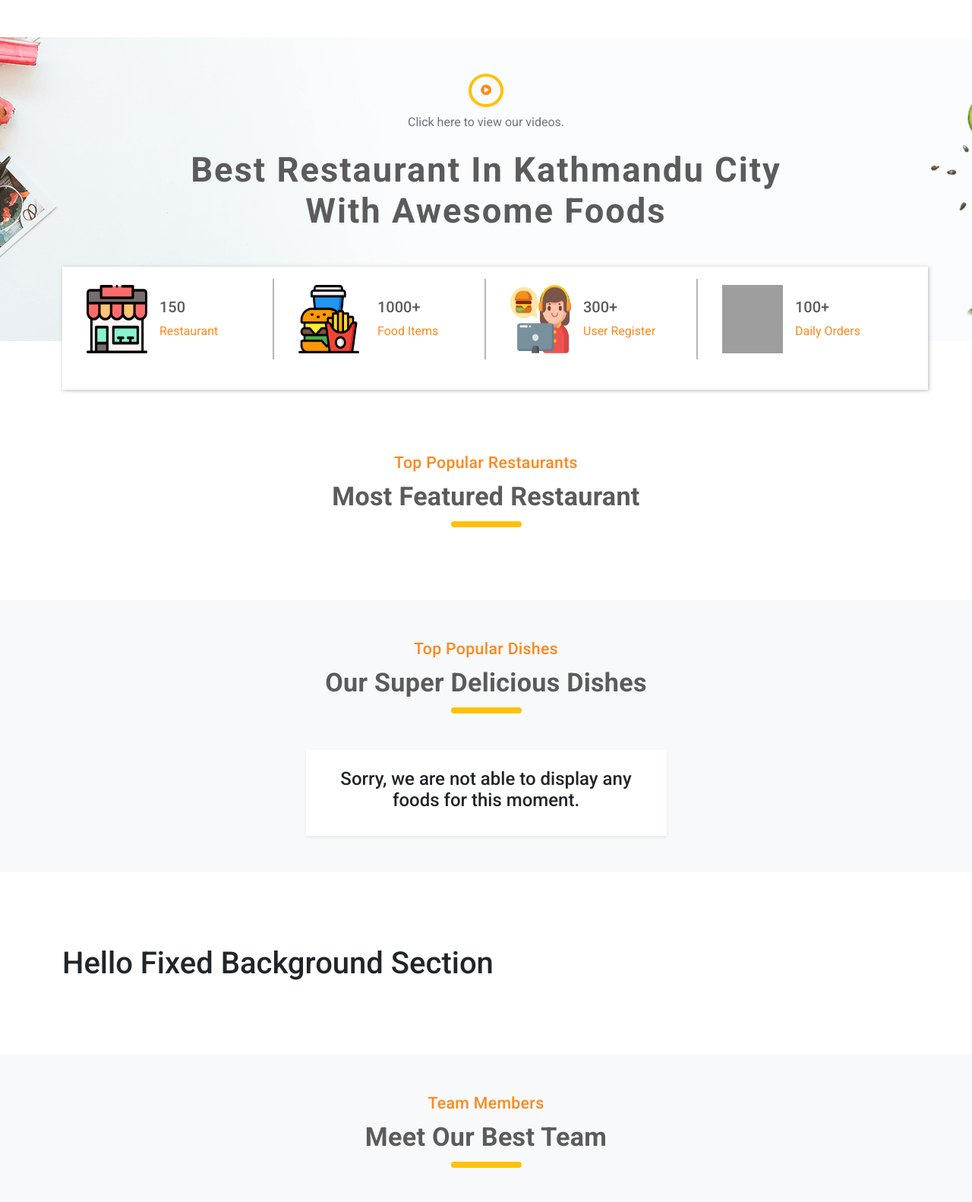
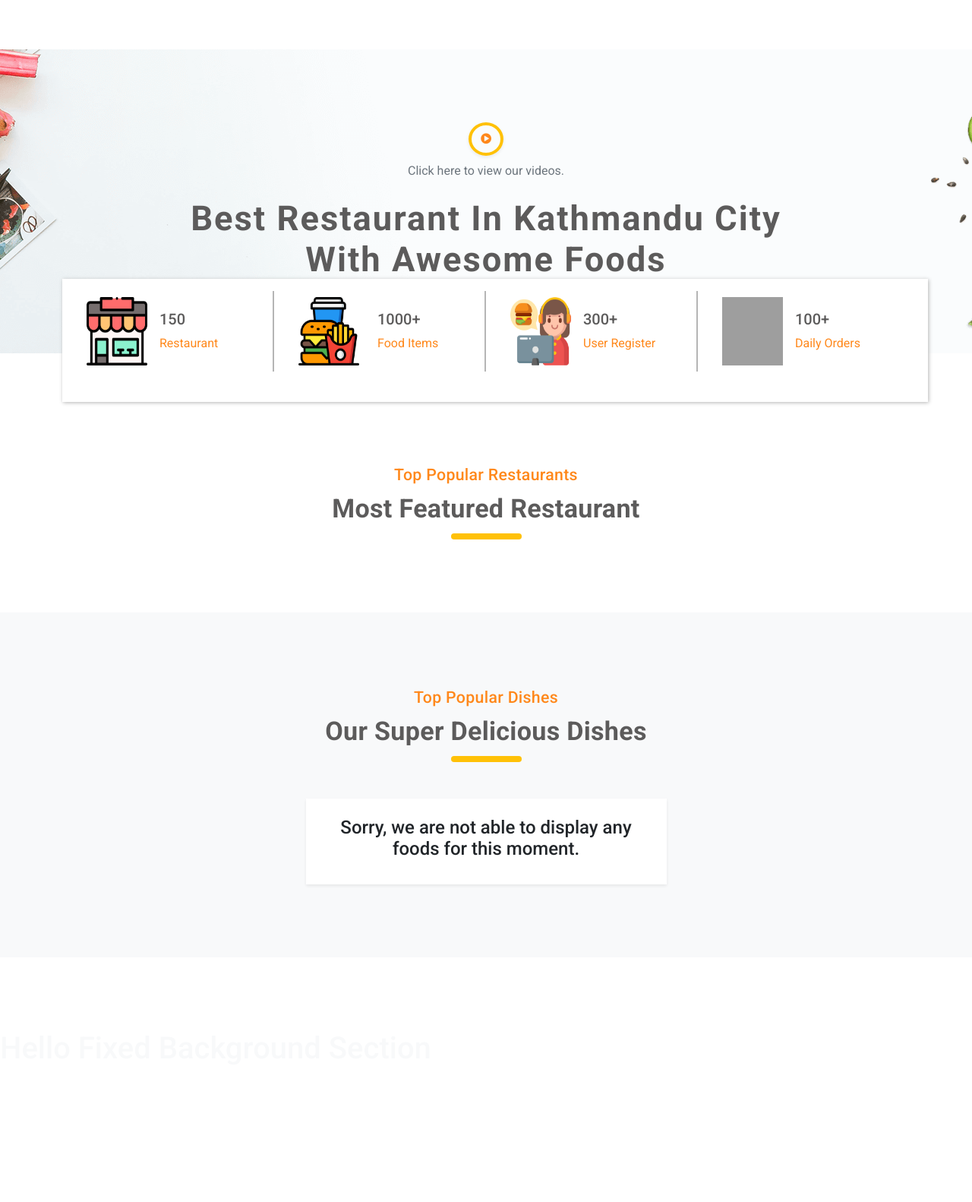
Before and after one commit to gokarna123-goku/multi_vendor_platform, a Django app: page / in a window 1280 px wide. Shown: the part 1437-3019 px from the top of the page at 76% size. Run offline with Django 3.2, Linux system fonts and the light colour scheme; data that the repository does not hold is empty; some libraries are stand-ins or nearby versions; grey boxes are pictures that could not be loaded.

Commit message:
working on home section

```diff
--- a/static/css/restaurant.css
+++ b/static/css/restaurant.css
@@ -345,12 +345,35 @@ ul{
     height: 28vh;
 }
 
-/* .fixed-bg{
-    background-image: url('/static/images/coffee.gif');
-    background-position: center center;
+/* .parallax-bg{
+    background: linear-gradient(to right, rgba(0, 0, 0, 0.65) 80%, rgba(0, 0, 0, 0.65) 75% ), url('/static/images/parallex.jpg');
+    height: 90vh;
     background-attachment: fixed;
+    background-position: right;
+    background-repeat: no-repeat;
+    background-size: cover;
 } */
-
+.parallax-bg{
+    height: 85vh;
+}
+/* .parallax-bg::after {
+    margin: 0px;
+    position: absolute;
+    top: 0;
+    left: 0;
+    width: 100%;
+    height: 100%;
+    content: '';
+    background-image: linear-gradient(to right, rgba(0, 0, 0, 0.65) 80%, rgba(0, 0, 0, 0.65) 75% );
+} */
+.parallax-bg video{
+    min-height: 100%;
+    width: 100%;
+    position: fixed;
+    top: 0;
+    z-index: -999;
+    opacity: 0.98;
+}
 /* .video{
     width: 100%;
     object-fit: cover;
@@ -522,6 +545,8 @@ ul{
     font-size: 2.283rem;
 }
 
+/* Fixed background for HomePage Section */
+
 /* Food Detail Section */
 .food-detail-section{
     position: relative;
@@ -632,12 +657,10 @@ ul{
 .review-box{
     box-shadow: 1px 1px 4px #b5b5b5;
 }
-
 .review-box span{
     border-radius: 0px;
     border: none;
 }
-
 .review-box span i{
     color: #fa6b05;
 }
--- a/templates/homepage/index.html
+++ b/templates/homepage/index.html
@@ -5,7 +5,7 @@
 
 {% block content %}
 
-<div class="container-fluid px-0 mx-0 my-5 pt-5 hero-section">
+<div class="container-fluid px-0 mx-0 mt-5 pt-5 hero-section">
     <div class="container col-md-11 mt-lg-5 mt-2 pt-lg-3 pt-2">
         <div class="row mt-lg-4 mt-3 pt-lg-2 pt-2">
             <div class="col-lg-7 col-md-10 col-sm-12 col-12">
@@ -77,14 +77,14 @@
 </div>
 
 <!-- Popular Foods Categories Section -->
-<div class="container-fluid px-0 mx-0 mb-lg-5 mb-md-1 mb-sm-0 mb-0 py-4">
+<div class="container-fluid px-0 mx-0 py-5 bg-white">
     <div class="container col-md-11">
-        <p class="text text-center mini-title mb-2">Top Popular Foods</p>
+        <p class="text text-center mini-title mb-2 pt-4 mt-3">Top Popular Foods</p>
         <h4 class="text text-center title big-title">Our Popular Categories</h4>
         <div class="hr-section my-0">
             <hr class="container col-md-1 py-1 underline-for-hr mt-0 mb-5 rounded-pill">
         </div>
-        <div class="row">
+        <div class="row mb-4">
             <!-- First Food Category -->
             <div class="col-lg-3 col-md-6 col-sm-12 col-12 mb-4">
                 <a href="#" class="text-decoration-none">
@@ -212,8 +212,8 @@
 <!-- End here -->
 
 <!-- Next Section -->
-<div class="container-fluid feature-bgimg px-0 mx-0 mb-lg-5 mb-md-1 mb-sm-0 mb-0 py-4">
-    <div class="container col-md-11 text-center mt-4">
+<div class="container-fluid feature-bgimg px-0 mx-0 py-5">
+    <div class="container col-md-11 text-center mt-5">
         <!-- Modal Button -->
         <button type="button" class="btn border-4 border-warning shadow-sm rounded-circle mb-2" data-bs-toggle="modal"
             data-bs-target="#gwtcFoodVideosModal">
@@ -300,8 +300,8 @@
 </div>
 
 <!-- Restaurant Section -->
-<div class="container-fluid px-0 mx-0 mx-0 mb-lg-5 mb-md-1 mb-sm-0 mb-0 pt-lg-5 pt-md-1 pt-sm-2 pt-2">
-    <div class="container col-md-11 mt-5">
+<div class="container-fluid px-0 mx-0 mx-0 pt-lg-5 bg-white pt-md-1 pt-sm-2 pt-2">
+    <div class="container col-md-11 mt-5 py-5">
         <div class="row">
             <p class="text text-center text-warning mini-title mb-2">Top Popular Restaurants</p>
             <h4 class="text text-center title big-title">Most Featured Restaurant</h4>
@@ -374,8 +374,8 @@
 </div>
 
 <!-- Popular Dishes Section -->
-<div class="container-fluid px-0 mx-0 mx-0 mb-lg-5 mb-md-1 mb-sm-0 mb-0 py-5 bg-light">
-    <div class="container col-md-11">
+<div class="container-fluid px-0 mx-0 mx-0 py-5 bg-light">
+    <div class="container col-md-11 py-5">
         <div class="row">
             <p class="text text-center text-warning mini-title mb-2">Top Popular Dishes</p>
             <h4 class="text text-center title big-title">Our Super Delicious Dishes</h4>
@@ -442,15 +442,19 @@
 </div>
 
 <!-- Background Something Section -->
-<div class="container-fluid px-0 mx-0 mx-0 mb-lg-5 mb-md-1 mb-sm-0 mb-0 fixed-bg">
-    <div class="container col-md-11">
-        <h1 class="text text-dark my-5 py-5">Hello Fixed Background Section </h1>
-    </div>
+<div class="container-fluid px-0 mx-0 mx-0 parallax-bg">
+    <!-- <div class="container col-md-11">
+        <h1 class="text text-light my-5 py-5">Hello Fixed Background Section </h1>
+    </div> -->
+    <video autoplay muted loop>
+        <source src="{% static 'videos/rest_shop.mp4' %}" type="video/mp4">
+    </video>
+    <h1 class="text text-light my-5 py-5">Hello Fixed Background Section </h1>
 </div>
 
 <!-- Next Section -->
-<div class="container-fluid px-0 mx-0 mx-0 mb-lg-5 mb-md-1 mb-sm-0 mb-0 py-5 bg-light">
-    <div class="container col-md-11">
+<div class="container-fluid px-0 mx-0 mx-0 py-5 bg-light">
+    <div class="container col-md-11 py-5">
         <div class="row">
             <p class="text text-center text-warning mini-title mb-2">Team Members</p>
             <h4 class="text text-center title big-title">Meet Our Best Team</h4>
```
Also changed, not shown: static/images/contact-bg.jpg (deleted), static/images/parallex.jpg (added), static/images/parallex1.jpg (added), 1 other file.
